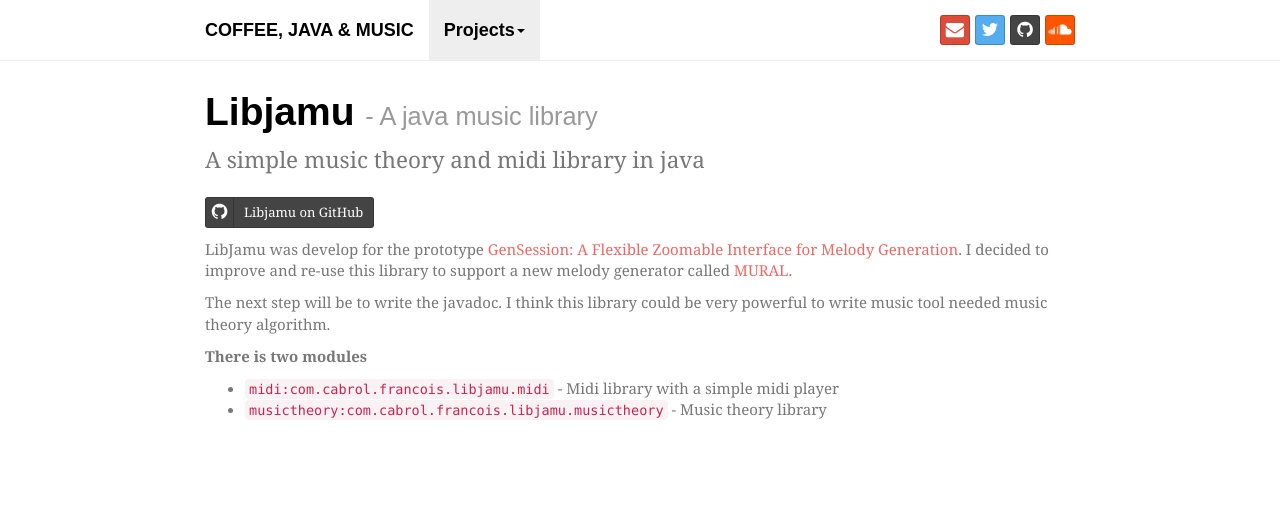
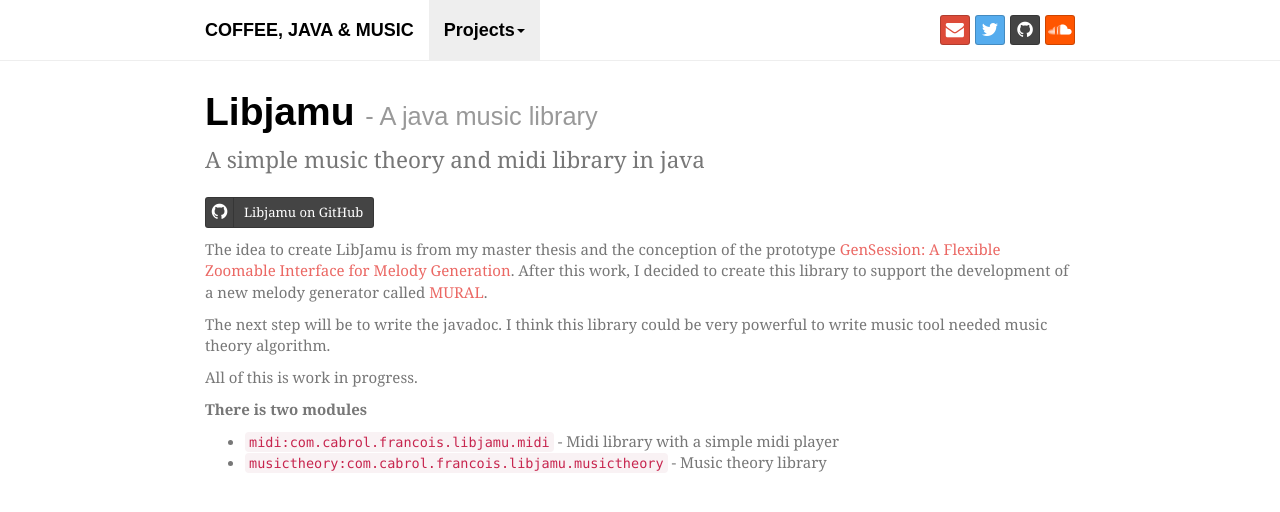
Before and after one commit to francoiscabrol/francoiscabrol.github.source, a Jekyll site: the page built from project/_posts/2014-03-10-libjamu.markdown, in a window 1280 px wide and 900 px high. Shown: the top 512 px of the window. Built offline with Jekyll 4.4.1, drawn with Linux system fonts in a browser that asks for light colours; nearby versions of some CDN libraries; some web fonts are replaced.

Commit message:
Modified posts

```diff
--- a/project/_posts/2014-02-24-gensession.markdown
+++ b/project/_posts/2014-02-24-gensession.markdown
@@ -4,7 +4,7 @@
 subtitle: A flexible zoomable interface for melody generation
 description: GenSession is a pioneer interface that propose an original way to interact with random music generator.
 website: http://hifiv.ca/~francoiscabrol/GenSession/
-tags: [visu]
+tags: [visu, interface, music, generation, java]
 ---
 
 ## What's GenSession?
--- a/project/_posts/2014-03-09-mural.markdown
+++ b/project/_posts/2014-03-09-mural.markdown
@@ -12,4 +12,6 @@
 Experiment!
 Because I developed a similar algorithm for my master thesis. The old version was developed in Java and it was a part of a project called [GenSession: A Flexible Zoomable Interface for Melody Generation]({% post_url 2014-02-24-gensession %}). For my thesis, the focus was on the interface. Java was not the best language to design this kind of algorithm, but good enough to get something working well. The goal of MURAL is to create a better generator, experiment new techniques to get better melody curves, developed in a functional language and re-use the java music library that I developed for GenSession.
 
+All of this is currently work in progress.
+
 Please visit the [github repository](https://github.com/francoiscabrol/MURAL) to learn more.
--- a/project/_posts/2014-03-10-libjamu.markdown
+++ b/project/_posts/2014-03-10-libjamu.markdown
@@ -4,13 +4,15 @@
 subtitle: A java music library
 description: A simple music theory and midi library in java
 repository: https://github.com/francoiscabrol/libjamu
-tags: [open]
+tags: [open, music, java]
 ---
 
-LibJamu was develop for the prototype [GenSession: A Flexible Zoomable Interface for Melody Generation]({% post_url 2014-02-24-gensession %}).
-I decided to improve and re-use this library to support a new melody generator called [MURAL]({% post_url 2014-03-09-mural %}).
+The idea to create LibJamu is from my master thesis and the conception of the prototype [GenSession: A Flexible Zoomable Interface for Melody Generation]({% post_url 2014-02-24-gensession %}).
+After this work, I decided to create this library to support the development of a new melody generator called [MURAL]({% post_url 2014-03-09-mural %}).
 
 The next step will be to write the javadoc. I think this library could be very powerful to write music tool needed music theory algorithm.
+
+All of this is work in progress.
 
 **There is two modules**
 
--- a/project/_posts/2014-03-10-localism.markdown
+++ b/project/_posts/2014-03-10-localism.markdown
@@ -5,9 +5,10 @@
 date:   2014-03-09 12:01:56
 description: A java library for leap motion calibration
 repository: https://github.com/francoiscabrol/localism
-tags: [open, leap]
+tags: [open, leap, java]
 ---
 
+### Why Localism?
 A mouse replacement system using leap motion and based on a screen calibration tool.
 The first idea was to create a mouse replacement system based on an home-made screen calibration system.
 Now, I'd like to get localism work better and transform it in a simple screen calibration library for the leap Motion.
```
Also changed, not shown: other parts of project/_posts/2014-03-09-mural.markdown (+1 -1 lines).
